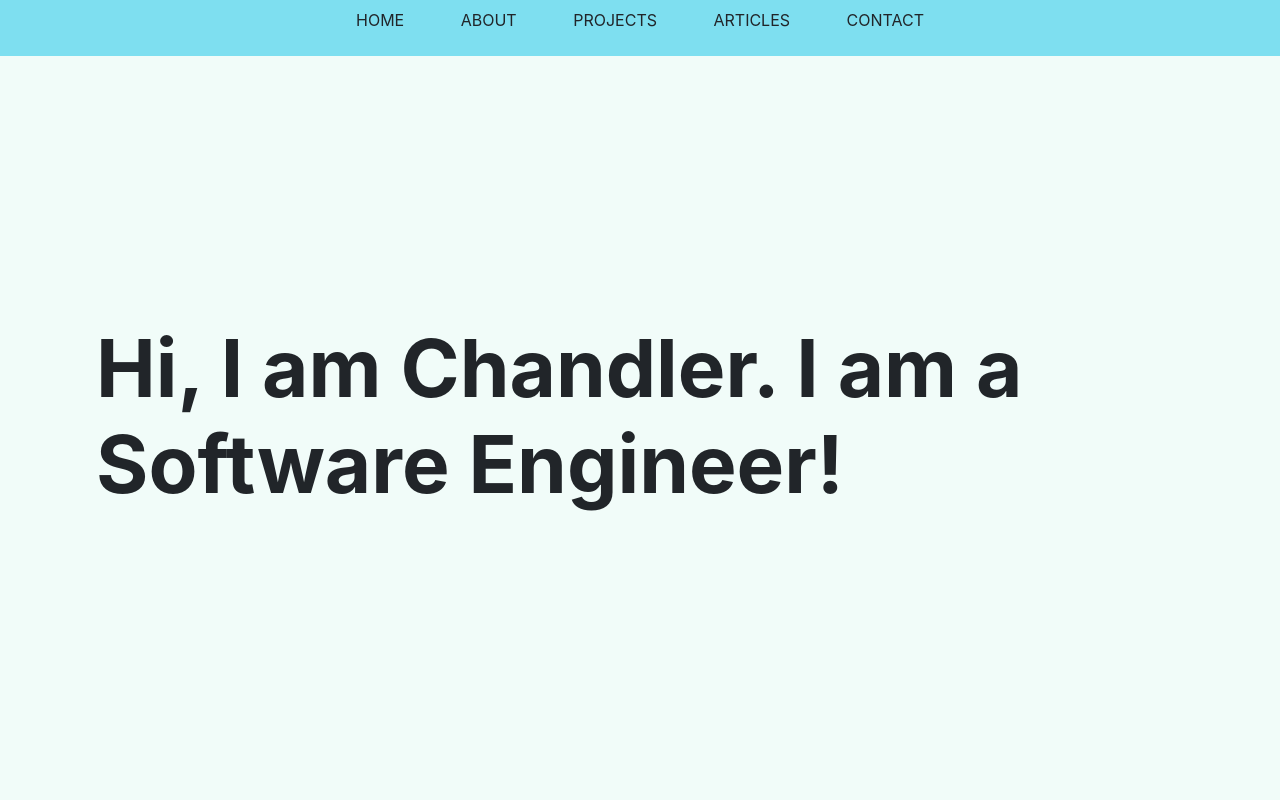
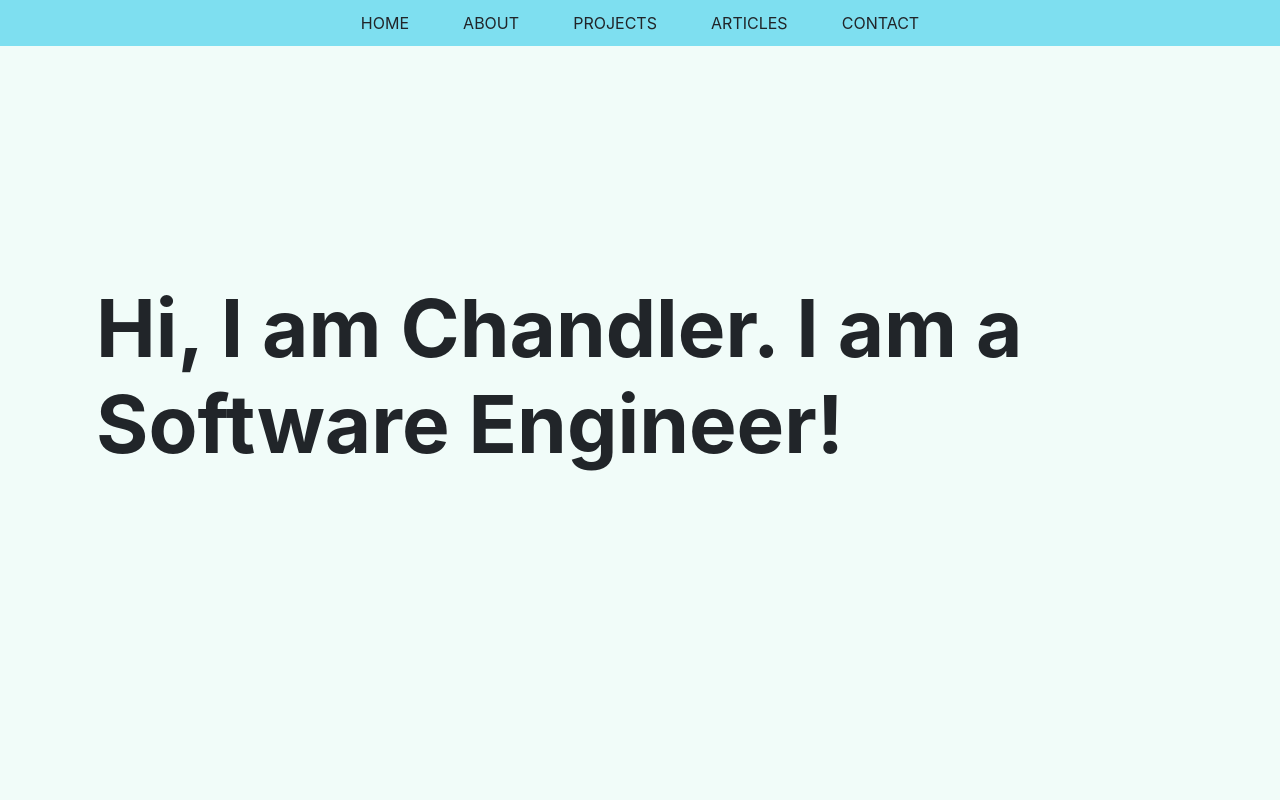
Before and after one commit to Chanson9892/portfolio, a React (Create React App) app: page / in a window 1280 px wide. Shown: the top 800 px of the page. Built offline with nearby package versions, Linux system fonts and the light colour scheme; no server answers.

Commit message:
added styling for navbar

```diff
--- a/src/App.css
+++ b/src/App.css
@@ -26,10 +26,19 @@
 .navbar div {
   text-align: center;
 }
+.navbar p {
+  display: inline-block;
+  position: relative;
+  padding: .2rem .3rem;
+  transition: all .6s cubic-bezier(.19,1,.22,1);
+  background-color:transparent;
+  margin-bottom: 0px;
+}
 
-div.navbar div p:hover {
+.navbar p:hover {
   cursor: pointer;
-  border: solid white;
+  background-color:lightgreen;
+  border: solid black;
 }
 
 #about {
@@ -81,8 +90,8 @@ a:hover {
 
 
 .title {
-  min-height: 100vh;
-  height: 100vh;
+  min-height: 90vh;
+  height: 90vh;
   display: flex;
   align-items: center;
   border-bottom: 0px;
```
